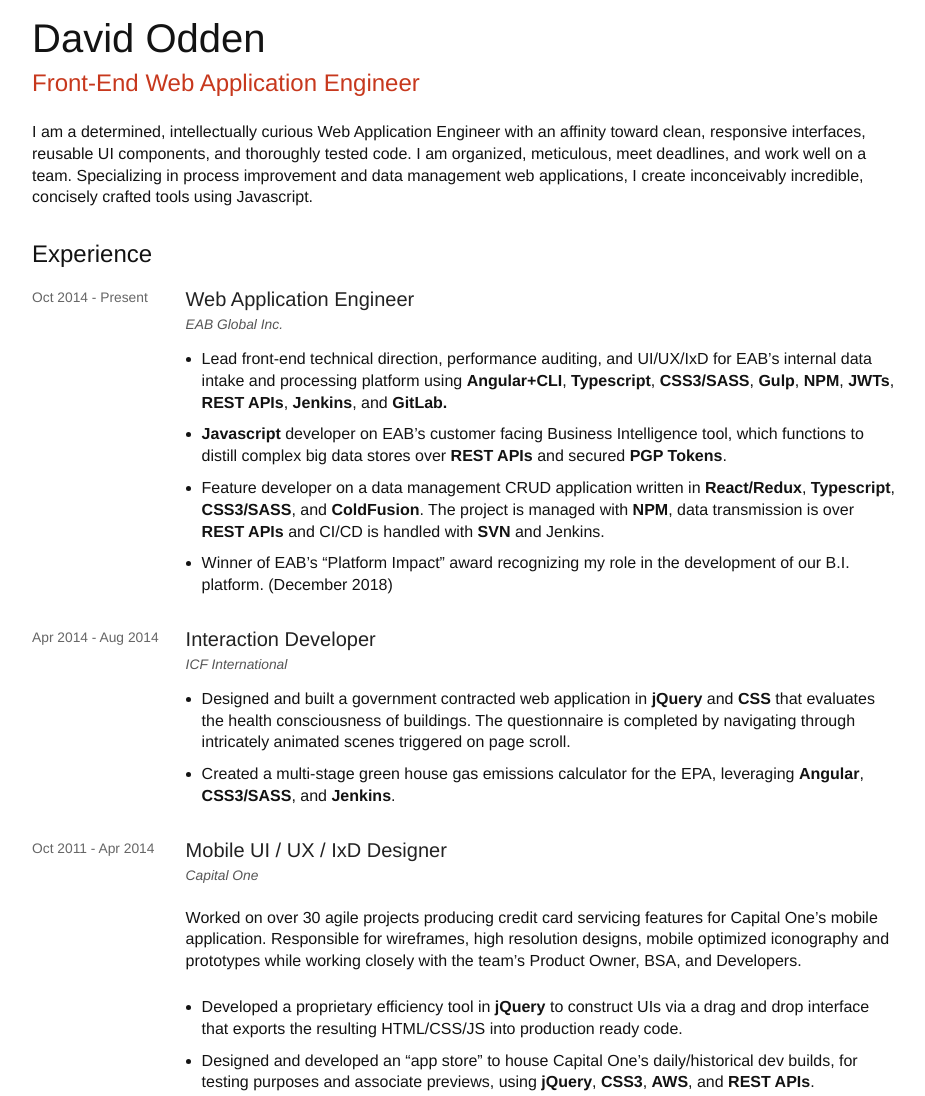
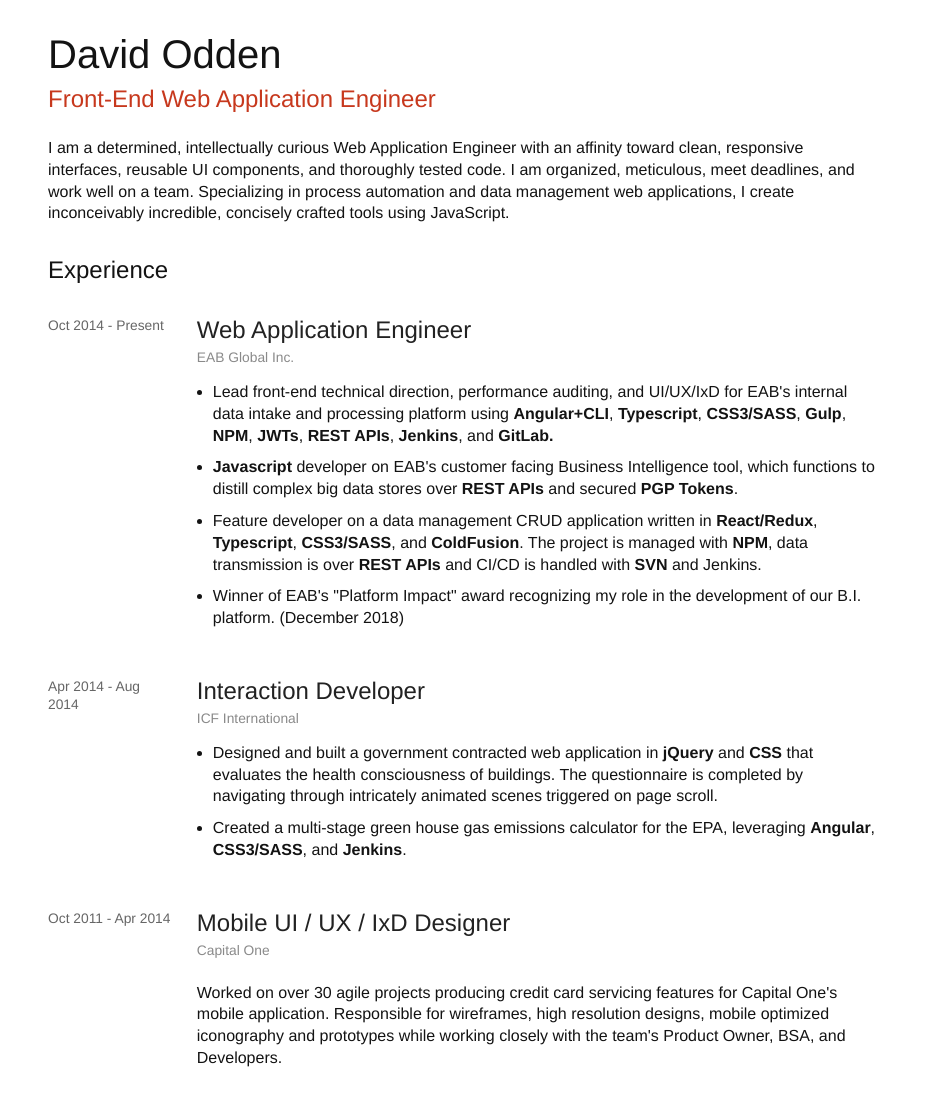
Before and after one commit to DaveOdden/davidodden.com, a plain HTML site: page index.html in a window 1280 px wide. Shown: the top 1096 px of the page, without its empty margins (176-1101 px from the left). Drawn offline with Linux system fonts and the light colour scheme.

Commit message:
replacing special characters and layering in RWD

```diff
--- a/index.html
+++ b/index.html
@@ -2,10 +2,7 @@
 <html>
 <head>
 	<title>David Odden - Web Application Engineer</title>
-	<meta content="width=device-width; initial-scale=.5; maximum-scale=.5; user-scalable=0;" name="viewport">
-	<meta content="telephone=no" name="format-detection">
-	<meta content="yes" name="apple-mobile-web-app-capable">
-	<meta content="black-translucent" name="apple-mobile-web-app-status-bar-style">
+	<meta name="viewport" content="width=device-width, initial-scale=1">
 	<style>
 
 	html, body {
@@ -19,49 +16,85 @@
 	}
 
 	body {
-		padding: 1rem;
+		padding: 2rem;
 		margin: 0 auto;
 		max-width: 56rem;
 	}
 
 	h1 {  /*  Name  */
-		font-size: 2.5rem;
+		font-size: 3.5rem;
 		font-weight: normal;
 		color: #131313;
 		margin: 0;
 	}
 
+	@media only screen and (min-width: 30rem) {  /*  Desktop  */
+		h1 {  /*  Name  */
+			font-size: 2.5rem;
+		}
+	}
+
 	h2 {  /*  Title  */
-		font-size: 1.5rem;
+		font-size: 2rem;
 		font-weight: normal;
 		color: rgb(199, 56, 29);
 		margin: .5rem 0;
 	}
 
+	@media only screen and (min-width: 30rem) {  /*  Desktop  */
+		h2 {  /*  Title  */
+			font-size: 1.5rem;
+		}
+	}
+
 	h3 {  /*  Section Headings  */
 		font-weight: normal;
+		font-size: 2.5rem;
+		margin: 2rem 0 1.25rem;
+	}
+
+	@media only screen and (min-width: 30rem) {  /*  Desktop  */
+		h3 {  /*  Section Headings  */
 			font-size: 1.5rem;
-		margin: 2rem 0 1.25rem;
+		}
 	}
 
 	h4 {  /*  Experience Title  */
 		margin: 0;
 		color: #222;
-		font-size: 1.25rem;
+		font-size: 2rem;
 		font-weight: normal;
 	}
 
+	@media only screen and (min-width: 30rem) {  /*  Desktop  */
+		h4 {  /*  Title  */
+			font-size: 1.5rem;
+		}
+	}
+
 	h5 {  /*  Company  */
-		font-size: .8625rem;
-		color: #555;
-		font-style: italic;
+		font-size: 1.25rem;
+    color: #8a8a8a;
     font-weight: normal;
 		margin: .3625rem 0;
 	}
 
+	@media only screen and (min-width: 30rem) {  /*  Desktop  */
+		h5 {  /*  Title  */
+			font-size: .8625rem;
+		}
+	}
+
+	p, ul {
+		font-size: 1.5rem;
+		line-height: 1.5;
+	}
+
+	@media only screen and (min-width: 30rem) {  /*  Desktop  */
 		p, ul {
 			font-size: 1rem;
 			line-height: 1.3625;
+		}
 	}
 
 	ul {
@@ -74,7 +107,13 @@
 	}
 
 	.standalone-paragraph {
+		margin: 3rem 0;
+	}
+
+	@media only screen and (min-width: 30rem) {  /*  Desktop  */
+		.standalone-paragraph {
 			margin: 1.5rem 0;
+		}
 	}
 
 	.emphasis {
@@ -82,19 +121,49 @@
 	}
 
 	.adjacent-layout {
+		display: block;
+		margin: 2rem 0;
+	}
+
+	@media only screen and (min-width: 30rem) {  /*  Desktop  */
+		.adjacent-layout {
 			display: flex;
-		margin-bottom: 1rem;
+		}
 	}
 
 	.experience-date-range-container {
+		display: none;
+	}
+
+	@media only screen and (min-width: 30rem) {  /*  Desktop  */
+		.experience-date-range-container {
+			display: block;
 			min-width: 15%;
 			margin-right: 1.5rem;
+			margin-bottom: 0;
+		}
 	}
 
 	.date-range {
-		font-size: .8625rem;
+		font-size: 1.5rem;
 		color: #666;
 		font-style: normal;
+	}
+
+	@media only screen and (min-width: 30rem) {  /*  Desktop  */
+		.date-range {
+			font-size: .8625rem;
+		}
+	}
+
+	.mobile-date-range {
+		margin-top: .75rem;
+	}
+
+	@media only screen and (min-width: 30rem) {  /*  Desktop  */
+		.mobile-date-range {
+			display: none;
+		}
 	}
 
 	</style>
@@ -104,9 +173,9 @@
 	<h2>Front-End Web Application Engineer</h2>
 	<p class="standalone-paragraph">I am a determined, intellectually curious Web Application Engineer with an affinity
 		toward clean, responsive interfaces, reusable UI components, and thoroughly tested code.
-		I am organized, meticulous, meet deadlines, and work well on a team. Specializing in
-		process improvement and data management web applications, I create inconceivably incredible,
-		concisely crafted tools using Javascript.
+		I am organized, meticulous, meet deadlines, and work well on a team. Specializing in
+		process automation and data management web applications, I create inconceivably incredible,
+		concisely crafted tools using JavaScript.
 	</p>
 
 	<h3>Experience</h3>
@@ -115,14 +184,15 @@
 		<div class="experience-date-range-container">
 			<i class="date-range">Oct 2014 - Present</i>
 		</div>
-		<div class="experience-list-container">
+		<div class="experience-list-contai
+		ner">
 			<h4>Web Application Engineer</h4>
-			<h5>EAB Global Inc.</h5>
+			<h5>EAB Global Inc. <div class="mobile-date-range">Oct 2014 - Present</div></h5>
 			<ul>
-				<li>Lead front-end technical direction, performance auditing, and UI/UX/IxD for EAB’s internal data intake and processing platform using <span class="emphasis">Angular+CLI</span>, <span class="emphasis">Typescript</span>, <span class="emphasis">CSS3/SASS</span>, <span class="emphasis">Gulp</span>, <span class="emphasis">NPM</span>, <span class="emphasis">JWTs</span>, <span class="emphasis">REST APIs</span>, <span class="emphasis">Jenkins</span>, and <span class="emphasis">GitLab.</span></li>
-				<li><span class="emphasis">Javascript</span> developer on EAB’s customer facing Business Intelligence tool, which functions to distill complex big data stores over <span class="emphasis">REST APIs</span> and secured <span class="emphasis">PGP Tokens</span>.</li>
+				<li>Lead front-end technical direction, performance auditing, and UI/UX/IxD for EAB's internal data intake and processing platform using <span class="emphasis">Angular+CLI</span>, <span class="emphasis">Typescript</span>, <span class="emphasis">CSS3/SASS</span>, <span class="emphasis">Gulp</span>, <span class="emphasis">NPM</span>, <span class="emphasis">JWTs</span>, <span class="emphasis">REST APIs</span>, <span class="emphasis">Jenkins</span>, and <span class="emphasis">GitLab.</span></li>
+				<li><span class="emphasis">Javascript</span> developer on EAB's customer facing Business Intelligence tool, which functions to distill complex big data stores over <span class="emphasis">REST APIs</span> and secured <span class="emphasis">PGP Tokens</span>.</li>
 				<li>Feature developer on a data management CRUD application written in <span class="emphasis">React/Redux</span>, <span class="emphasis">Typescript</span>, <span class="emphasis">CSS3/SASS</span>, and <span class="emphasis">ColdFusion</span>. The project is managed with <span class="emphasis">NPM</span>, data transmission is over <span class="emphasis">REST APIs</span> and CI/CD is handled with <span class="emphasis">SVN</span> and <span class="emphasis"></span>Jenkins</span>.</li>
-				<li>Winner of EAB’s “Platform Impact” award recognizing my role in the development of our B.I. platform. (December  2018)</li>
+				<li>Winner of EAB's "Platform Impact" award recognizing my role in the development of our B.I. platform. (December  2018)</li>
 			</ul>
 		</div>
 	</section>
@@ -133,7 +203,7 @@
 		</div>
 		<div class="experience-list-container">
 			<h4>Interaction Developer</h4>
-			<h5>ICF International</h5>
+			<h5>ICF International <div class="mobile-date-range">Apr 2014 - Aug 2014</div></h5>
 			<ul>
 				<li>Designed and built a government contracted web application in <span class="emphasis">jQuery</span> and <span class="emphasis">CSS</span> that evaluates the health consciousness of buildings. The questionnaire is completed by navigating through intricately animated scenes triggered on page scroll.</li>
 				<li>Created a multi-stage green house gas emissions calculator for the EPA, leveraging <span class="emphasis">Angular</span>, <span class="emphasis">CSS3/SASS</span>, and <span class="emphasis">Jenkins</span>.</li>
@@ -147,14 +217,14 @@
 		</div>
 		<div class="experience-list-container">
 			<h4>Mobile UI / UX / IxD Designer</h4>
-			<h5>Capital One</h5>
-			<p class="standalone-paragraph">Worked on over 30 agile projects producing credit card servicing features for Capital One’s
+			<h5>Capital One <div class="mobile-date-range">Oct 2011 - Apr 2014</div></h5>
+			<p class="standalone-paragraph">Worked on over 30 agile projects producing credit card servicing features for Capital One's
 				mobile application. Responsible for wireframes, high resolution designs, mobile optimized iconography and prototypes while
-				working closely with the team’s Product Owner, BSA, and Developers.
+				working closely with the team's Product Owner, BSA, and Developers.
 			</p>
 			<ul>
 				<li>Developed a proprietary efficiency tool in <span class="emphasis">jQuery</span> to construct UIs via a drag and drop interface that exports the resulting HTML/CSS/JS into production ready code.</li>
-				<li>Designed and developed an “app store” to house Capital One’s daily/historical dev builds, for testing purposes and associate previews, using <span class="emphasis">jQuery</span>, <span class="emphasis">CSS3</span>, <span class="emphasis">AWS</span>, and <span class="emphasis">REST APIs</span>.</li>
+				<li>Designed and developed an "app store" to house Capital One's daily/historical dev builds, for testing purposes and associate previews, using <span class="emphasis">jQuery</span>, <span class="emphasis">CSS3</span>, <span class="emphasis">AWS</span>, and <span class="emphasis">REST APIs</span>.</li>
 				<li>Utilized <span class="emphasis">D3.js</span> for interactive web charts and graphs of Capital One customer data.</li>
 				<li>Built a WYSIWYG editor in <span class="emphasis">jQuery</span>, <span class="emphasis">CSS3</span> and <span class="emphasis">PHP</span> for the Email Newsletter team that enables users to create and send HTML newsletters without touching code.</li>
 				<li>Winner of a company-wide innovation challenge by demonstrating a predictive model of user activity and how Capital One can leverage this information to create a better user experience. (September 2013)</li>
```
Lines whose indentation alone changed are shown as unchanged.
